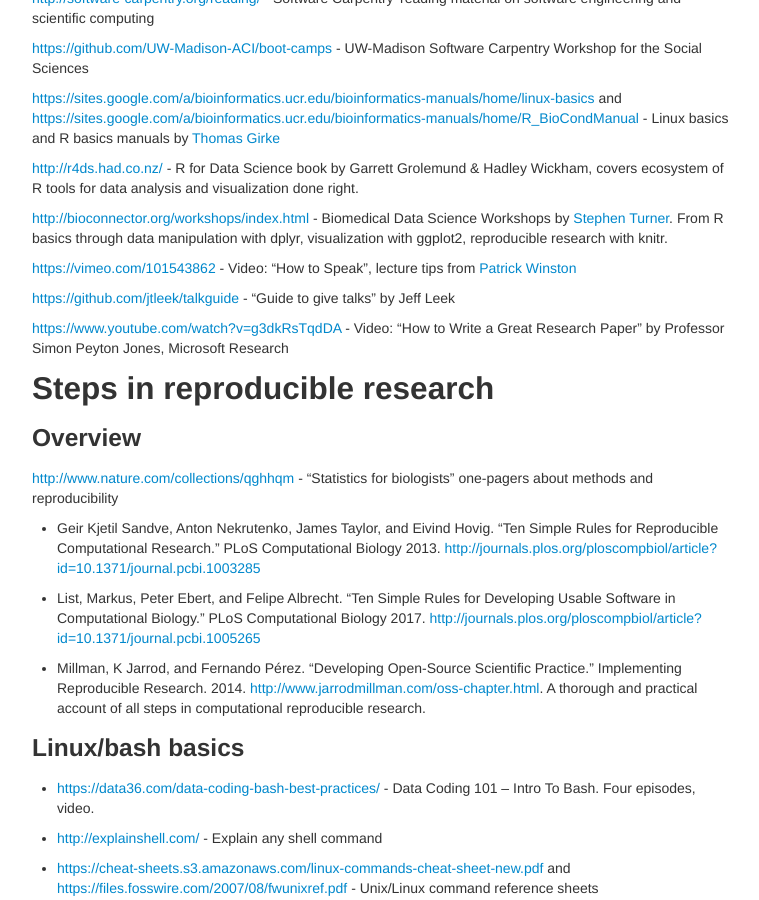
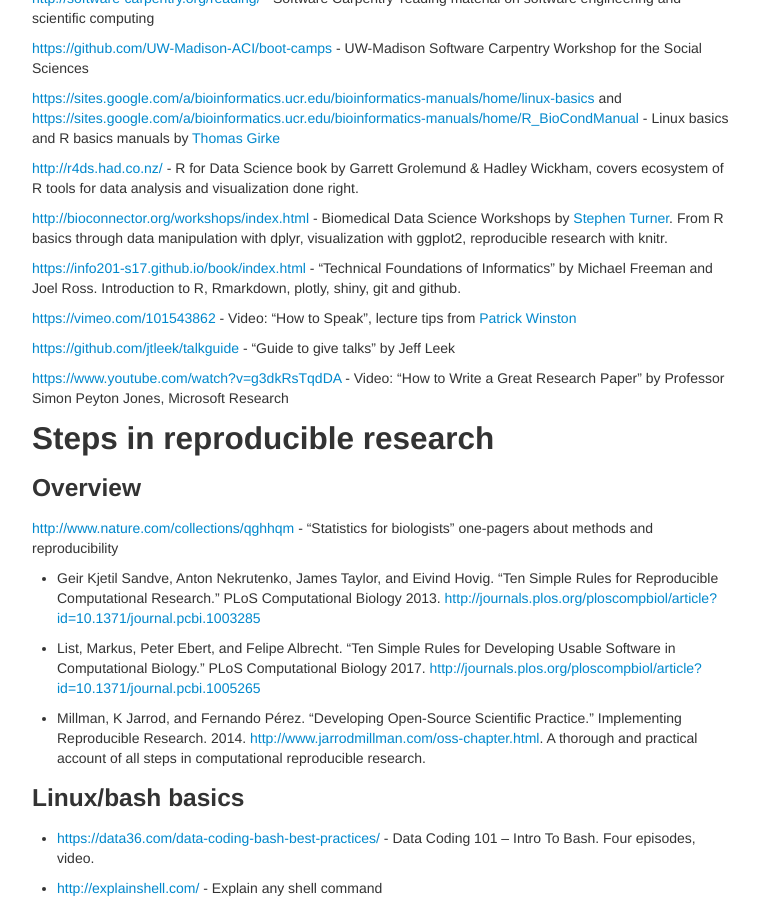
Before and after one commit to mdozmorov/BIOS692, a Jekyll site: the page built from pages/references.md, in a window 1280 px wide and 900 px high, scrolled down 404 px. Shown: the whole window, without its empty margins (258-1017 px from the left). Built offline with Jekyll 4.4.1, drawn with Linux system fonts in a browser that asks for light colours; some of the changed text lies outside the part shown.

Commit message:
Add tech foundation bookdown

```diff
--- a/pages/references.md
+++ b/pages/references.md
@@ -23,6 +23,8 @@ title: References, "Reproducible research tools" course, BIOS 692
 [http://r4ds.had.co.nz/](http://r4ds.had.co.nz/) - R for Data Science book by Garrett Grolemund & Hadley Wickham, covers ecosystem of R tools for data analysis and visualization done right.
 
 [http://bioconnector.org/workshops/index.html](http://bioconnector.org/workshops/index.html) - Biomedical Data Science Workshops by [Stephen Turner](https://github.com/stephenturner/). From R basics through data manipulation with dplyr, visualization with ggplot2, reproducible research with knitr.
+
+[https://info201-s17.github.io/book/index.html](https://info201-s17.github.io/book/index.html) - "Technical Foundations of Informatics" by Michael Freeman and Joel Ross. Introduction to R, Rmarkdown, plotly, shiny, git and github.
 
 [https://vimeo.com/101543862](https://vimeo.com/101543862) - Video: "How to Speak”, lecture tips from  [Patrick Winston](https://people.csail.mit.edu/phw/)
 
@@ -182,6 +184,8 @@ title: References, "Reproducible research tools" course, BIOS 692
 
 [http://happygitwithr.com/](http://happygitwithr.com/) - Book(down) "Happy Git and GitHub for the useR" by Jenny Bryan
 
+[https://akrabat.com/the-beginners-guide-to-contributing-to-a-github-project/](https://akrabat.com/the-beginners-guide-to-contributing-to-a-github-project/) - how to create pull requests
+
 ### Licenses {#licenses}
 
 [https://swcarpentry.github.io/git-novice/11-licensing.html](https://swcarpentry.github.io/git-novice/11-licensing.html) - "Licensing", SoftwareCarpentry
```
